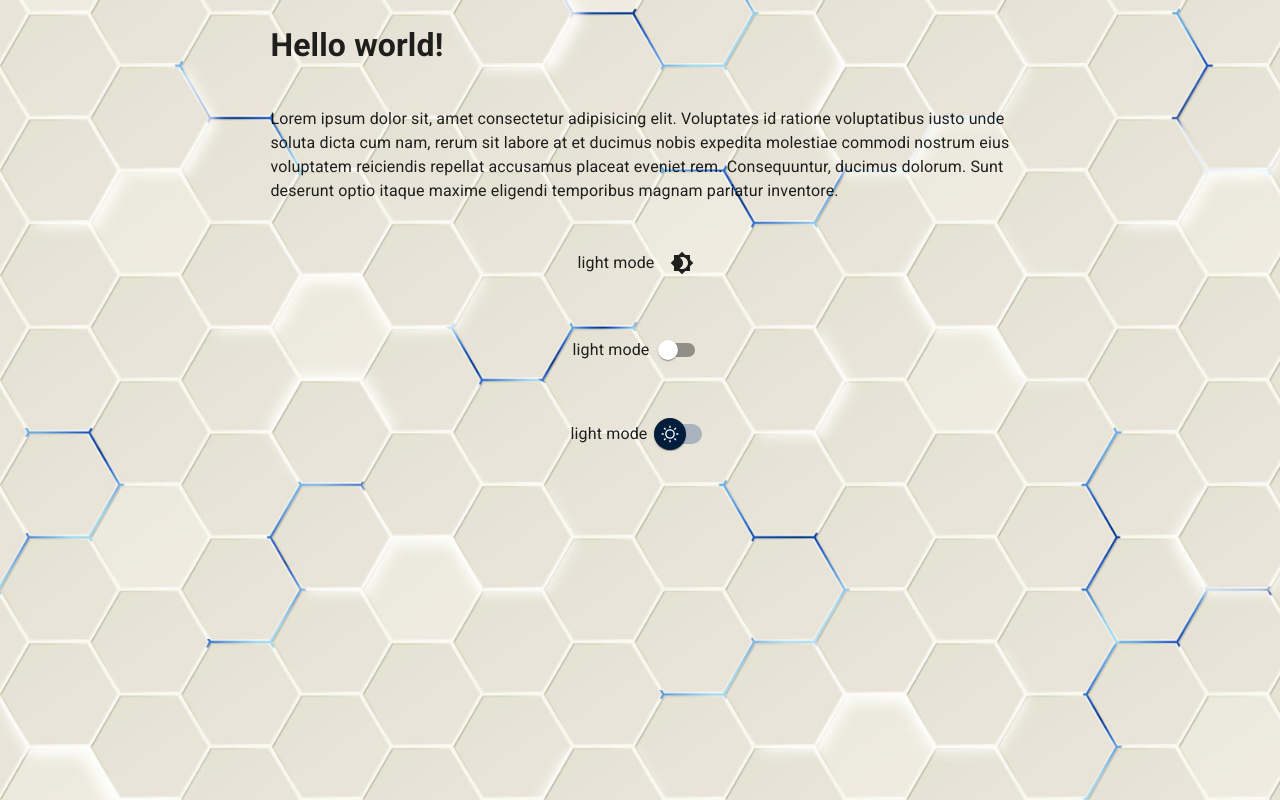
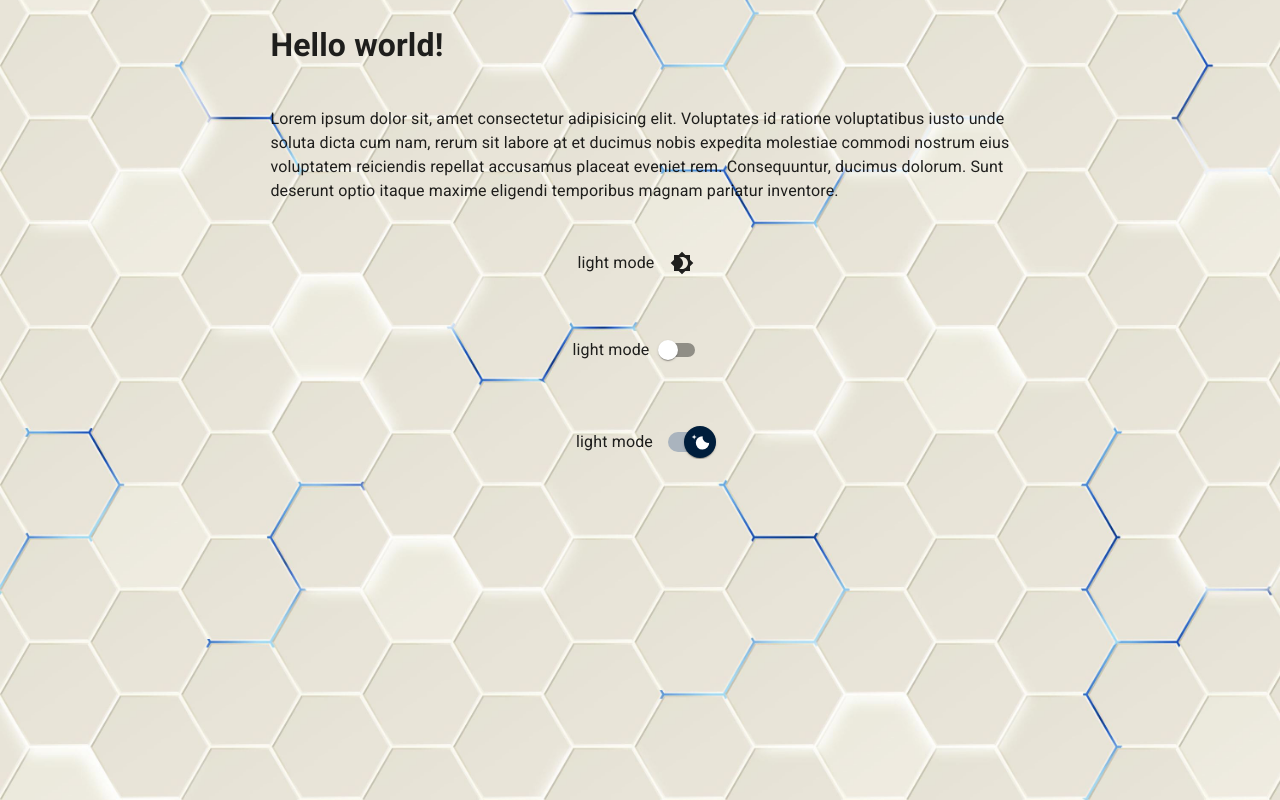
Before and after one commit to Frederic-K/MUI-Theming, a React (Create React App) app: page / in a window 1280 px wide. Built offline with nearby package versions, Linux system fonts and the light colour scheme.

Commit message:
fix custom switch issue

```diff
--- a/src/components/Buttons/ThemeCustomSwitchBtn.jsx
+++ b/src/components/Buttons/ThemeCustomSwitchBtn.jsx
@@ -2,14 +2,11 @@ import { useContext } from 'react'
 import { styled } from '@mui/material/styles'
 import { useTheme } from '@mui/material/styles'
 
+import FormControlLabel from '@mui/material/FormControlLabel'
 import Box from '@mui/material/Box'
 import Switch from '@mui/material/Switch'
 
 import ColorModeContext from '../../styles/themes/ColorModeContext'
-
-export default function ThemeCustomSwitchBtn() {
-  const theme = useTheme()
-  const colorMode = useContext(ColorModeContext)
 
 const MaterialUISwitch = styled(Switch)(({ theme }) => ({
   width: 62,
@@ -29,8 +26,7 @@ export default function ThemeCustomSwitchBtn() {
       },
       '& + .MuiSwitch-track': {
         opacity: 1,
-          backgroundColor:
-            theme.palette.mode === 'dark' ? '#8796A5' : '#aab4be',
+        backgroundColor: theme.palette.mode === 'dark' ? '#8796A5' : '#aab4be',
       },
     },
   },
@@ -58,6 +54,10 @@ export default function ThemeCustomSwitchBtn() {
     borderRadius: 20 / 2,
   },
 }))
+
+export default function ThemeCustomSwitchBtn() {
+  const theme = useTheme()
+  const colorMode = useContext(ColorModeContext)
   return (
     <Box
       sx={{
@@ -71,8 +71,12 @@ export default function ThemeCustomSwitchBtn() {
         p: 3,
       }}
     >
-      {theme.palette.mode} mode
-      <MaterialUISwitch onChange={colorMode.toggleColorMode} />
+      <FormControlLabel
+        control={<MaterialUISwitch sx={{ m: 1 }} defaultChecked />}
+        labelPlacement="start"
+        label={`${theme.palette.mode} mode`}
+        onChange={colorMode.toggleColorMode}
+      />
     </Box>
   )
 }
```
Lines whose indentation alone changed are shown as unchanged.
